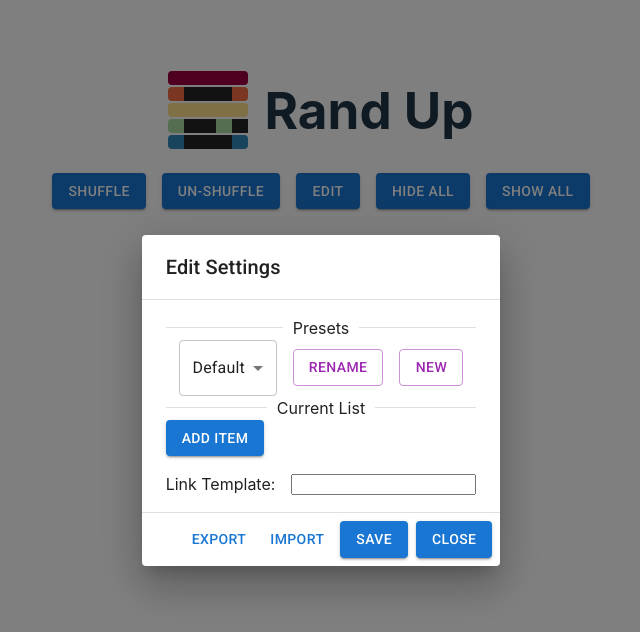
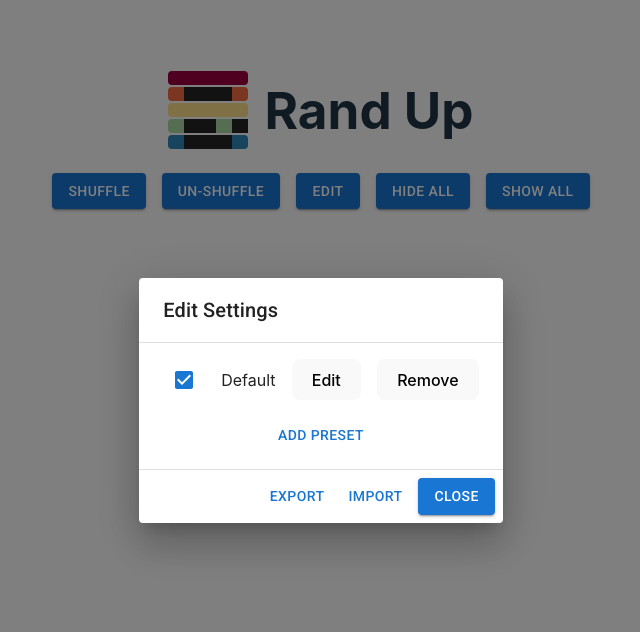
Before and after one commit to jordaanm-montu/randup, a React (Vite) app: page / in a window 1280 px wide. Both pictures are taken after a click on the button "EDIT". Shown: the top 632 px of the page, without its empty margins (319-959 px from the left). Built offline with nearby package versions, Linux system fonts and the light colour scheme; a web font is replaced by a local one.

Commit message:
feat: react hook form integration

```diff
--- /dev/null
+++ b/src/components/PresetEditDialog/PresetEditDialog.tsx
@@ -0,0 +1,105 @@
+import { useFieldArray, useForm } from "react-hook-form";
+import { v4 as uuidv4 } from "uuid";
+import { Preset } from "../../types";
+import { paletteColors } from "../../data";
+import {
+  Button,
+  Dialog,
+  DialogActions,
+  DialogContent,
+  DialogTitle,
+  Divider,
+} from "@mui/material";
+
+interface PresetEditDialogProps {
+  preset: Preset;
+  onSave: (updated: Preset) => void;
+  onCancel: () => void;
+  isOpen: boolean;
+}
+
+const randomColor = () => {
+  const index = Math.floor(Math.random() * paletteColors.length);
+  return paletteColors[index];
+};
+
+export const PresetEditDialog = (props: PresetEditDialogProps) => {
+  const { isOpen, preset, onSave, onCancel } = props;
+  const { control, register, handleSubmit } = useForm<Preset>({
+    defaultValues: preset,
+  });
+
+  const { fields, remove, append } = useFieldArray({
+    control,
+    name: "items",
+  });
+
+  const appendItem = () => {
+    const id = uuidv4();
+    const color = randomColor();
+
+    append({
+      id,
+      color,
+      name: "New",
+      linkedId: "",
+    });
+  };
+
+  return (
+    <Dialog open={isOpen}>
+      <DialogTitle>Edit Preset</DialogTitle>
+      <form onSubmit={handleSubmit(onSave)} className="flex col">
+        <DialogContent>
+          <div className="flex col">
+            <div className="flex row form-row">
+              <label htmlFor="name">Name</label>
+              <input {...register("name")} />
+            </div>
+            <div className="flex row form-row">
+              <label htmlFor="linkTemplate">Link Template</label>
+              <input {...register("linkTemplate")} />
+            </div>
+          </div>
+          <div className="flex col">
+            <Divider>List Items</Divider>
+            {fields.map((item, k) => {
+              return (
+                <div key={item.id} className="flex row center">
+                  <input {...register(`items.${k}.name`)} placeholder="Name" />
+                  <input
+                    {...register(`items.${k}.color`)}
+                    type="color"
+                    list="palette"
+                  />
+                  <input
+                    {...register(`items.${k}.linkedId`)}
+                    placeholder="Link ID"
+                  />
+                  <Button
+                    variant="outlined"
+                    type="button"
+                    onClick={() => remove(k)}
+                  >
+                    Remove
+                  </Button>
+                </div>
+              );
+            })}
+            <Button variant="outlined" onClick={appendItem}>
+              Add Item
+            </Button>
+          </div>
+        </DialogContent>
+        <DialogActions>
+          <Button variant="contained" type="submit">
+            Save
+          </Button>
+          <Button variant="outlined" type="button" onClick={onCancel}>
+            Cancel
+          </Button>
+        </DialogActions>
+      </form>
+    </Dialog>
+  );
+};
--- a/src/components/SettingsDialog/SettingsDialog.tsx
+++ b/src/components/SettingsDialog/SettingsDialog.tsx
@@ -3,22 +3,15 @@ import Dialog from "@mui/material/Dialog";
 import DialogActions from "@mui/material/DialogActions";
 import DialogContent from "@mui/material/DialogContent";
 import DialogTitle from "@mui/material/DialogTitle";
-import { v4 as uuidv4 } from "uuid";
 // import CloseIcon from '@mui/icons-material/Close';
-import { useContext, useEffect, useState } from "react";
-import { ListDataContext } from "../../contexts/list-data-context";
+import { Checkbox, Divider } from "@mui/material";
+import { useContext, useState } from "react";
+import { PresetDataContext } from "../../contexts/preset-data.context";
 import { paletteColors } from "../../data";
-import { Item } from "../../types";
+import { Preset } from "../../types";
 import { ExportDialog } from "../ExportDialog/ExportDialog";
 import { ImportDialog } from "../ImportDialog/ImportDialog";
-import { EditItem } from "./EditItem";
-import { PresetDataContext } from "../../contexts/preset-data.context";
-import { Divider, FormLabel, MenuItem, Select } from "@mui/material";
-
-const randomColor = () => {
-  const index = Math.floor(Math.random() * paletteColors.length);
-  return paletteColors[index];
-};
+import { PresetEditDialog } from "../PresetEditDialog/PresetEditDialog";
 
 interface SettingsDialogProps {
   isOpen: boolean;
@@ -28,57 +21,27 @@ interface SettingsDialogProps {
 export const SettingsDialog = (props: SettingsDialogProps) => {
   const { isOpen, setIsOpen } = props;
 
+  const [openListDialog, setOpenListDialog] = useState<string>("");
+
   const [exportIsOpen, setExportIsOpen] = useState(false);
   const [importIsOpen, setImportIsOpen] = useState(false);
 
   const presetDataContext = useContext(PresetDataContext);
-  const listData = useContext(ListDataContext);
-  const { items, linkTemplate, updateItemsAndLinkTemplate } = listData;
 
-  const [updatedItems, setUpdatedItems] = useState(items);
-  const [updatedLinkTemplate, setUpdatedLinkTemplate] =
-    useState<string>(linkTemplate);
+  const removePreset = (name: string) => {
+    presetDataContext.removePreset(name);
+  };
+
+  const addNewPreset = () => {
+    presetDataContext.addPreset("New Preset");
+  };
 
   const onImportClosed = () => {
     setImportIsOpen(false);
     setIsOpen(false);
   };
 
-  useEffect(() => {
-    setUpdatedItems(items);
-    setUpdatedLinkTemplate(linkTemplate);
-  }, [items, linkTemplate]);
-
-  const addItem = () => {
-    const newItem: Item = {
-      id: uuidv4(),
-      name: "New",
-      color: randomColor(),
-      linkedId: "",
-    };
-
-    setUpdatedItems([...updatedItems, newItem]);
-  };
-
-  const removeItem = (id: string) => {
-    setUpdatedItems(updatedItems.filter((x) => x.id !== id));
-  };
-
-  const editItem = (item: Item) => {
-    const updated = updatedItems.map((x) => (x.id === item.id ? item : x));
-    setUpdatedItems(updated);
-  };
-
-  const onLinkTemplateChange = (e: React.ChangeEvent<HTMLInputElement>) => {
-    setUpdatedLinkTemplate(e.target.value || "");
-  };
-
   const handleClose = () => {
-    setIsOpen(false);
-  };
-
-  const handleSave = () => {
-    updateItemsAndLinkTemplate(updatedItems, updatedLinkTemplate);
     setIsOpen(false);
   };
 
@@ -89,52 +52,49 @@ export const SettingsDialog = (props: SettingsDialogProps) => {
     setImportIsOpen(true);
   };
 
+  const setActivePreset = (presetName: string) => {
+    presetDataContext.setActivePreset(presetName);
+  };
+  const closeListDialog = () => setOpenListDialog("");
+
   return (
     <>
       <Dialog open={isOpen}>
         <DialogTitle>Edit Settings</DialogTitle>
         <DialogContent dividers>
-          <Divider>Presets</Divider>
-          <div className="flex row center">
-            <Select value={presetDataContext.data.activePreset}>
-              {presetDataContext.data.presets.map((preset) => (
-                <MenuItem key={preset.name} value={preset.name}>
-                  {preset.name}
-                </MenuItem>
-              ))}
-            </Select>
-            <Button variant="outlined" type="button" color="secondary">
-              Rename
-            </Button>
-            <Button variant="outlined" type="button" color="secondary">
-              New
-            </Button>
-          </div>
-          <Divider>Current List</Divider>
           <div className="flex col">
-            {updatedItems.map((x) => (
-              <EditItem
-                item={x}
-                key={x.id}
-                onChange={editItem}
-                removeItem={removeItem}
-              />
-            ))}
-            <div className="flex row">
-              <Button variant="contained" onClick={addItem}>
-                Add Item
-              </Button>
+            <div className="flex col">
+              {presetDataContext.data.presets.map((preset) => {
+                const savePreset = (updatedPreset: Preset) => {
+                  closeListDialog();
+                  presetDataContext.updatePreset(preset.name, updatedPreset);
+                };
+                return (
+                  <div key={preset.name} className="flex row center">
+                    <Checkbox
+                      checked={
+                        preset.name === presetDataContext.data.activePreset
+                      }
+                      onChange={() => setActivePreset(preset.name)}
+                    ></Checkbox>
+                    <span>{preset.name}</span>
+                    <button onClick={() => setOpenListDialog(preset.name)}>
+                      Edit
+                    </button>
+                    <button onClick={() => removePreset(preset.name)}>
+                      Remove
+                    </button>
+                    <PresetEditDialog
+                      isOpen={openListDialog === preset.name}
+                      onSave={savePreset}
+                      onCancel={closeListDialog}
+                      preset={preset}
+                    />
+                  </div>
+                );
+              })}
             </div>
-            <div className="flex row center">
-              <label htmlFor="linkTemplate">Link Template:</label>
-              <input
-                style={{ flex: 1 }}
-                name="linkTemplate"
-                type="text"
-                value={updatedLinkTemplate}
-                onChange={onLinkTemplateChange}
-              />
-            </div>
+            <Button onClick={addNewPreset}>Add Preset</Button>
           </div>
           <datalist id="palette">
             {paletteColors.map((x) => (
@@ -145,9 +105,6 @@ export const SettingsDialog = (props: SettingsDialogProps) => {
         <DialogActions>
           <Button onClick={openExportDialog}>Export</Button>
           <Button onClick={openImportDialog}>Import</Button>
-          <Button variant="contained" autoFocus onClick={handleSave}>
-            Save
-          </Button>
           <Button variant="contained" onClick={handleClose}>
             Close
           </Button>
--- a/src/contexts/preset-data.context.tsx
+++ b/src/contexts/preset-data.context.tsx
@@ -1,5 +1,5 @@
 import { PropsWithChildren, createContext, useEffect, useState } from "react";
-import { Preset, Item, PresetSaveData } from "../types";
+import { Preset, PresetSaveData } from "../types";
 import {
   DEFAULT_PRESET_DATA,
   loadPresetsFromStorage,
@@ -10,9 +10,10 @@ interface IPresetContext {
   data: PresetSaveData;
   getActivePreset: () => Preset;
   setActivePreset: (name: string) => void;
-  updatePreset: (presetName: string, items: Item[], template: string) => void;
+  updatePreset: (presetName: string, updatedPreset: Preset) => void;
   setData: (data: PresetSaveData) => void;
   addPreset: (presetName: string) => void;
+  removePreset: (presetName: string) => void;
   renamePreset: (presetName: string, newName: string) => void;
 }
 const noOp = () => {};
@@ -24,6 +25,7 @@ export const PresetDataContext = createContext<IPresetContext>({
   updatePreset: noOp,
   setData: noOp,
   addPreset: noOp,
+  removePreset: noOp,
   renamePreset: noOp,
 });
 
@@ -51,24 +53,16 @@ export const PresetData = (props: PropsWithChildren) => {
     setAndSavePresetData(updatedData);
   };
 
-  const updatePreset = (
-    presetName: string,
-    items: Item[],
-    linkTemplate: string
-  ) => {
+  const updatePreset = (presetName: string, updatedPreset: Preset) => {
     if (!presetData?.presets.some((preset) => preset.name === presetName)) {
       return;
     }
 
     const updatedPresets: Preset[] = presetData.presets.map((preset) => {
       if (preset.name !== presetName) {
-        return preset;
+        return { ...preset };
       } else {
-        return {
-          name: presetName,
-          items,
-          linkTemplate,
-        };
+        return updatedPreset;
       }
     });
 
@@ -90,6 +84,16 @@ export const PresetData = (props: PropsWithChildren) => {
     const updatedPresetData: PresetSaveData = {
       ...presetData,
       presets: [...presetData.presets, newPreset],
+    };
+
+    setAndSavePresetData(updatedPresetData);
+  };
+
+  const removePreset = (presetName: string) => {
+    if (!presetData) return;
+    const updatedPresetData = {
+      ...presetData,
+      presets: presetData.presets.filter((x) => x.name !== presetName),
     };
 
     setAndSavePresetData(updatedPresetData);
@@ -149,6 +153,7 @@ export const PresetData = (props: PropsWithChildren) => {
     updatePreset,
     setData,
     addPreset,
+    removePreset,
     renamePreset,
     getActivePreset,
   };
```
Also changed, not shown: src/contexts/list-data-context.tsx (+0 -16 lines).
